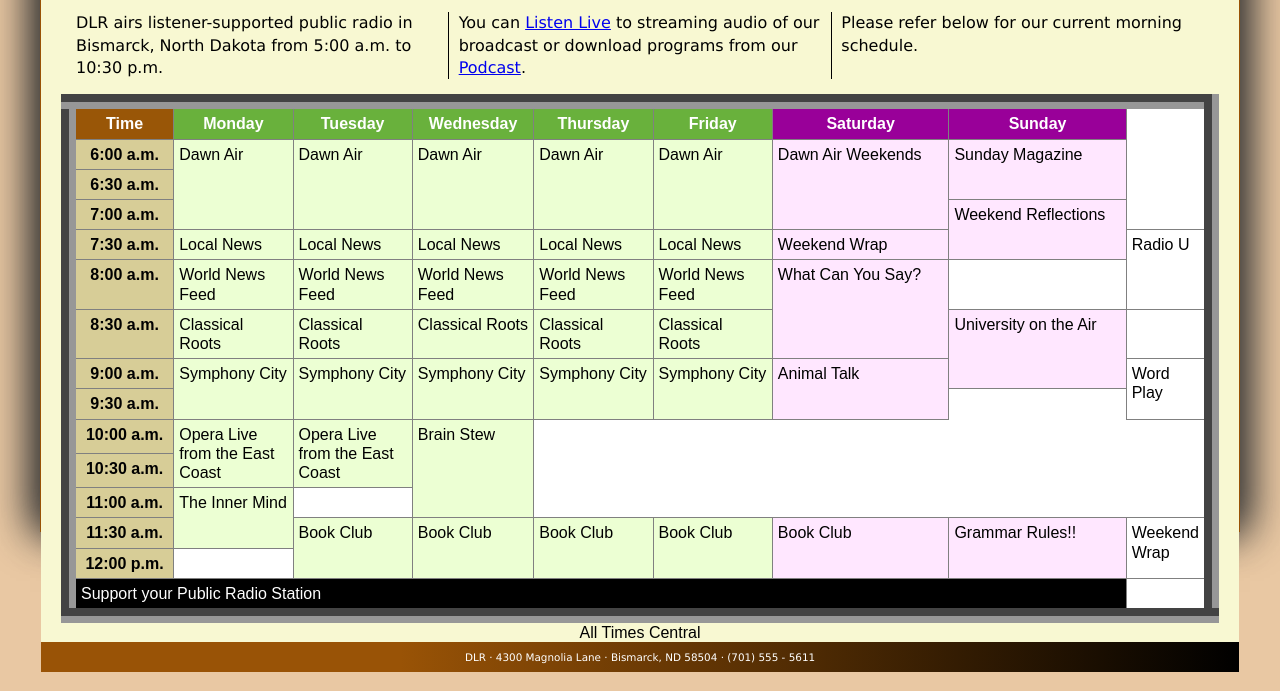
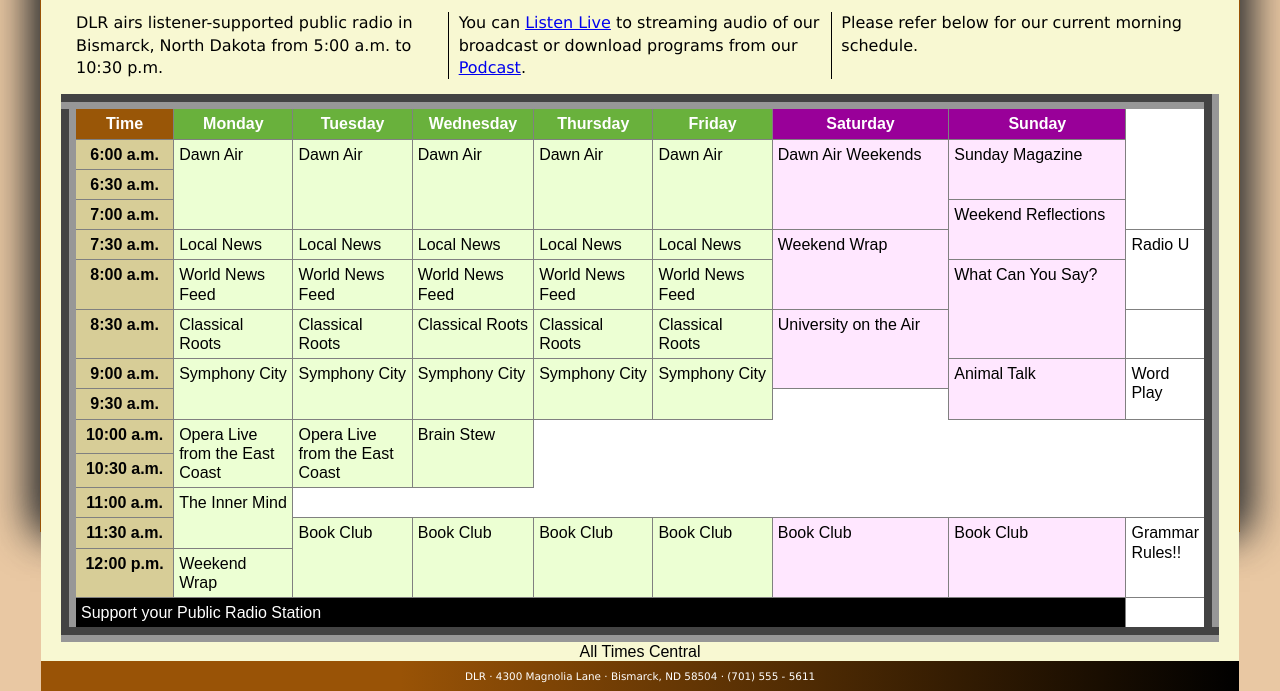
Before and after one commit to jairzinhomartinez/mornings, a plain HTML site: page index.html in a window 1280 px wide. Shown: the part 268-959 px from the top of the page. Drawn offline with Linux system fonts and the light colour scheme.

Commit message:
Update index.html

```diff
--- a/index.html
+++ b/index.html
@@ -109,7 +109,7 @@
       <td>Local News</td>
       <td>Local News</td>
       <td>Local News</td>
-                  <td>Weekend Wrap</td>
+      <td rowspan="2">Weekend Wrap</td>
       <td rowspan="2">Radio U</td>
    </tr>
 
@@ -157,7 +157,7 @@
       <th scope="row">10:00 a.m.</th>
       <td rowspan="2">Opera Live from the East Coast</td>
       <td rowspan="2">Opera Live from the East Coast</td>
-                  <td rowspan="3">Brain Stew</td>
+      <td rowspan="2">Brain Stew</td>
    </tr>
 
    <!-- 10:30 a.m. -->
@@ -179,15 +179,17 @@
       <td rowspan="2">Book Club</td>
       <td rowspan="2">Book Club</td>
       <td rowspan="2">Book Club</td>
+      <td rowspan="2">Book Club</td>
       <td rowspan="2">Grammar Rules!!</td>
-                  <td rowspan="2">Weekend Wrap</td>
    </tr>
 
    <!-- 12:00 p.m. -->
    <tr>
       <th scope="row">12:00 p.m.</th>
+      <td>Weekend Wrap</td>
    </tr>
 </tbody>
+
          </table>
       </section>
    </div>
```
Lines whose indentation alone changed are shown as unchanged.
